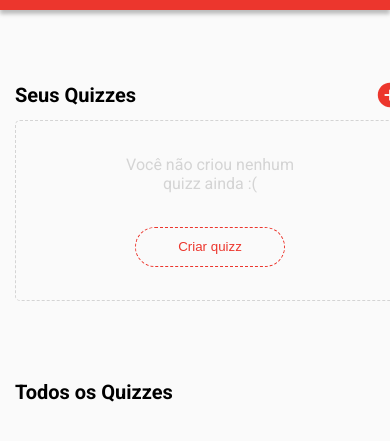
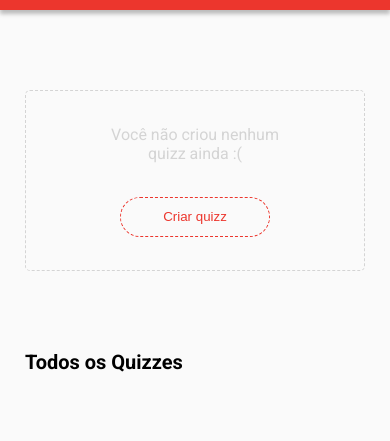
Before and after one commit to dr1co/buzzquizz, a plain HTML site: page index.html in a window 390 px wide. Shown: the part 59-500 px from the top of the page. Drawn offline with nearby package versions, Linux system fonts and the light colour scheme.

Commit message:
implementação JS

```diff
--- a/assets/css/navegacao-criar-quizz-style.css
+++ b/assets/css/navegacao-criar-quizz-style.css
@@ -5,6 +5,10 @@
 
 #navegacao h3 {
     font-size: 20px;
+}
+
+li {
+    list-style-type: none;
 }
 
 .user-quizzes {
@@ -44,9 +48,10 @@
 
 @media (max-width: 1100px) {
     #navegacao {
-        width: 100%;
-        margin: 70px 15px;
+        width: 340px;
+        margin: 70px auto;
     }
+
     .user-quizzes-title {
         justify-content: space-between;
     }
--- a/assets/js/navegacao-criar-quizz-script.js
+++ b/assets/js/navegacao-criar-quizz-script.js
@@ -1 +1,21 @@
-console.log("hello world")
+function printNewQuizzButton() {
+    const userQuizzes = document.querySelector(".user-quizzes");
+    const userQuizzesList = userQuizzes.querySelectorAll(".user-quizzes-list > li");
+    console.log(userQuizzesList);
+    if(userQuizzesList.length === 0)
+    {
+        userQuizzes.innerHTML = `<div class="create-quizz flex flex-direction-column justify-content-center align-items-center">
+        <p> Você não criou nenhum <br> quizz ainda :( </p>
+        <button onclick="createQuizz()"> Criar quizz </button>
+    </div>`;
+    }
+    else
+    {
+        userQuizzes.innerHTML = `<div class="user-quizzes-title flex align-items-center">
+        <h3> Seus Quizzes </h3>
+        <ion-icon name="add-circle"></ion-icon>
+    </div>` + userQuizzes.innerHTML;
+    }
+}
+
+printNewQuizzButton();
--- a/index.html
+++ b/index.html
@@ -20,14 +20,6 @@
 <main>
     <section id="navegacao" class="flex flex-direction-column">
         <div class="user-quizzes flex flex-direction-column">
-            <div class="user-quizzes-title flex align-items-center">
-                <h3> Seus Quizzes </h3>
-                <ion-icon name="add-circle"></ion-icon>
-            </div>
-            <div class="create-quizz flex flex-direction-column justify-content-center align-items-center">
-                <p> Você não criou nenhum <br> quizz ainda :( </p>
-                <button> Criar quizz </button>
-            </div>
             <ul class="user-quizzes-list">
 
             </ul>
```
